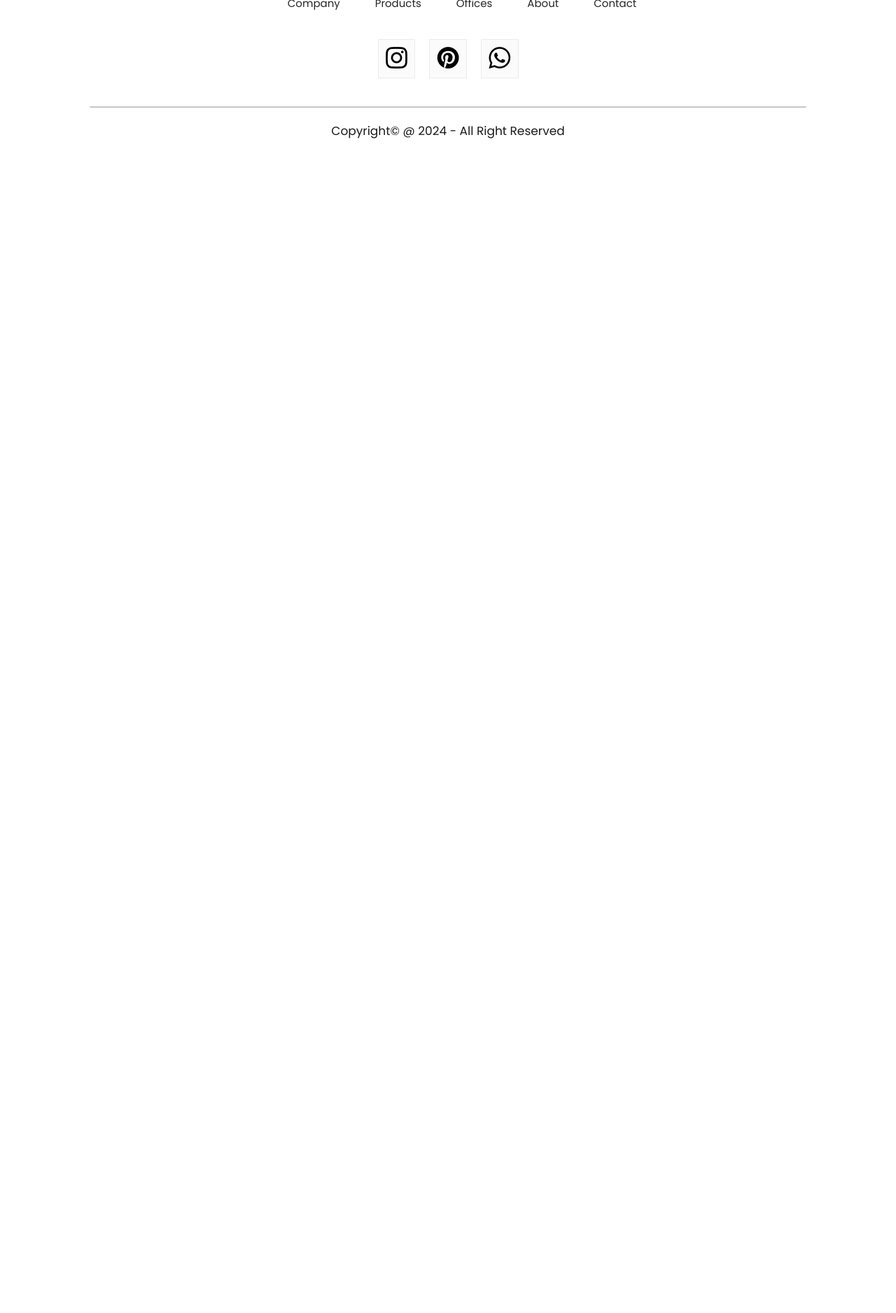
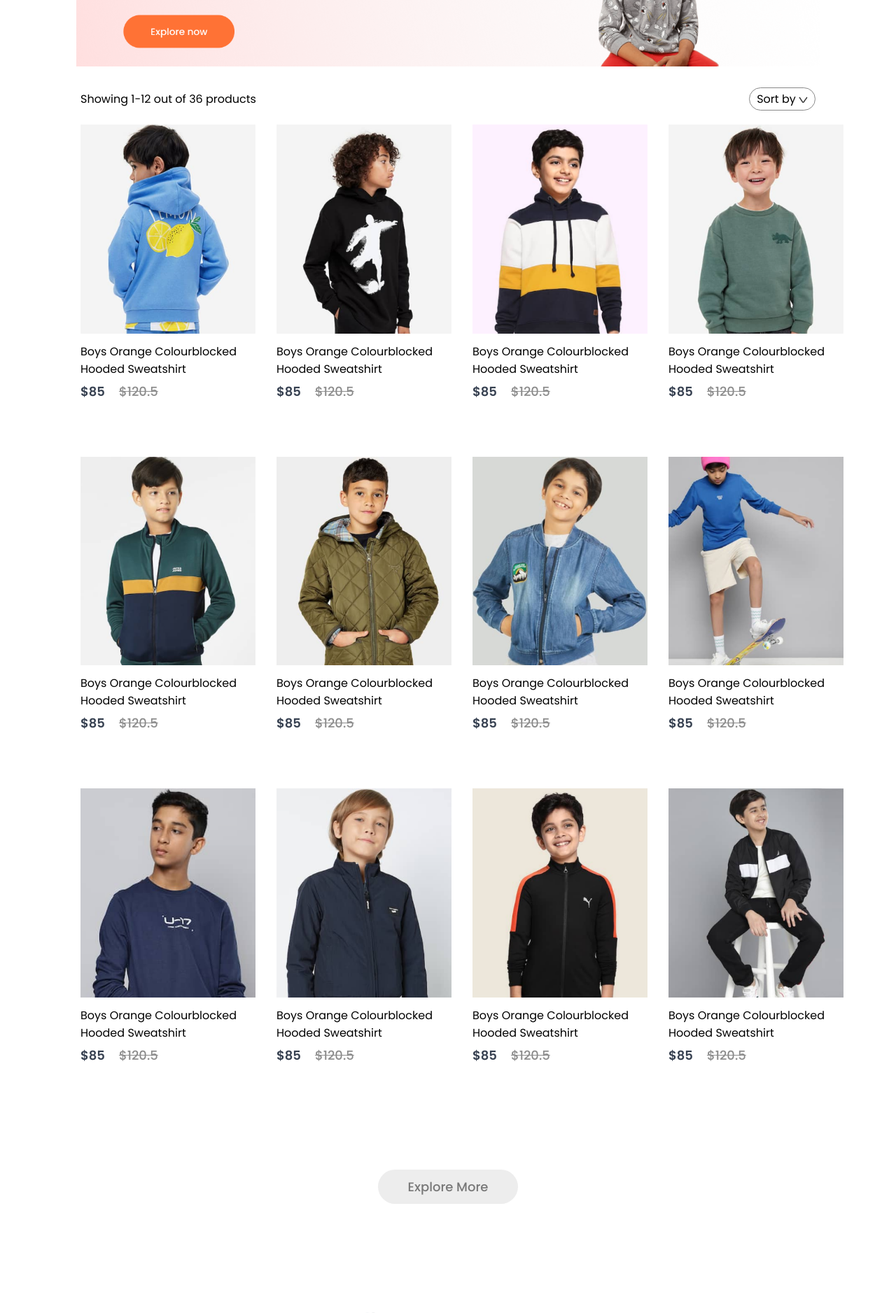
Before and after one commit to shahroz-ali750/React-Project, a React (Create React App) app: page /kids in a window 1280 px wide. Shown: the part 260-2137 px from the top of the page at 70% size. Before the commit the page ends 800 px from the top, so only its background shows below. Built offline with nearby package versions, Linux system fonts and the light colour scheme.

Commit message:
shop category component created and rendered data using context api

```diff
--- a/src/App.js
+++ b/src/App.js
@@ -7,6 +7,9 @@
 import { Cart } from './Pages/Cart';
 import { LoginSignup } from './Pages/LoginSignup';
 import Footer from './components/Footer/Footer';
+import men_banner from './components/Assets/banner_mens.png'
+import women_banner from './components/Assets/banner_women.png'
+import kid_banner from './components/Assets/banner_kids.png'
 
 function App() {
   return (
@@ -15,9 +18,9 @@
     <Navbar />
     <Routes>
       <Route path='/' element={<Shop/>} />
-      <Route path='/mens' element= {<ShopCategory category ='men'/>} />
-      <Route path='/womens' element= {<ShopCategory category ='women' />} />
-      <Route path='/kids' element= {<ShopCategory category ='kid'/>} />
+      <Route path='/mens' element= {<ShopCategory banner={men_banner} category ='men'/>} />
+      <Route path='/womens' element= {<ShopCategory banner={women_banner} category ='women' />} />
+      <Route path='/kids' element= {<ShopCategory banner={kid_banner} category ='kid'/>} />
       <Route path='/product' element= {<Product/>}>
           <Route path=':productId' element= {<Product/>} />
       </Route>
--- /dev/null
+++ b/src/ContextApi/ShopContext.jsx
@@ -0,0 +1,14 @@
+import React, { createContext } from "react";
+import all_product from '../components/Assets/all_product'
+export const ShopContext = createContext(null)
+
+const ShopContextProvider = (props)=>{
+    const contextValue = {all_product}
+
+    return (
+        <ShopContext.Provider value={contextValue} >
+            {props.children}
+        </ShopContext.Provider>
+    )
+}
+export default ShopContextProvider
--- /dev/null
+++ b/src/Pages/CSS/shopCategory.css
@@ -0,0 +1,44 @@
+.shopcategory img {
+  width: 250px;
+}
+.shopcategory-banner {
+  display: block;
+  margin: 30px auto;
+  width: 83%;
+}
+.shopcategory-indexSort {
+  display: flex;
+  margin: 0px 115px;
+  justify-content: space-between;
+  align-items: center;
+}
+.shopcategory-sort {
+  padding: 3px 10px;
+  border-radius: 40px;
+  border: 1px solid #888;
+}
+.shopcategory-sort p span {
+  font-weight: 600;
+}
+.shopcategory-products {
+  margin: 20px 115px;
+  display: grid;
+  grid-template-columns: 1fr 1fr 1fr 1fr;
+  row-gap: 80px;
+  img {
+    width: 250px;
+  }
+}
+.shopCategory-loadmore{
+    display: flex;
+    align-items: center;
+    justify-content: center;
+    margin: 150px auto;
+    width: 200px;
+    height: 49px;
+    border-radius: 75px;
+    background: #ededed;
+    color: #787878;
+    font-size: 18px;
+    font-weight: 500;
+}
--- a/src/Pages/ShopCategory.jsx
+++ b/src/Pages/ShopCategory.jsx
@@ -1,7 +1,43 @@
-import React from 'react'
+import React, { useContext } from "react";
+import "./CSS/shopCategory.css";
+import { ShopContext } from "../ContextApi/ShopContext";
+import dropdown_icon from "../components/Assets/dropdown_icon.png";
+import { Item } from "../components/Item/Item";
 
-export const ShopCategory = () => {
+export const ShopCategory = (props) => {
+  const { all_product } = useContext(ShopContext);
   return (
-    <div>ShopCategory</div>
-  )
-}
+    <div className="shop-category">
+      <img className="shopcategory-banner" src={props.banner} alt="" />
+      <div className="shopcategory-indexSort">
+        <p>
+          <span>Showing 1-12</span> out of 36 products
+        </p>
+        <div className="shopcategory-sort ">
+          Sort by <img src={dropdown_icon} alt="" />
+        </div>
+      </div>
+      <div className="shopcategory-products">
+        {all_product.map((item, i) => {
+          if (props.category === item.category) {
+            return (
+              <Item
+                key={i}
+                id={item.id}
+                name={item.name}
+                image={item.image}
+                new_price={item.new_price}
+                old_price={item.old_price}
+              />
+            );
+          } else {
+            return null;
+          }
+        })}
+      </div>
+      <div className="shopCategory-loadmore">
+        Explore More
+      </div>
+    </div>
+  );
+};
```
Also changed, not shown: src/index.js (+5 -2 lines).
